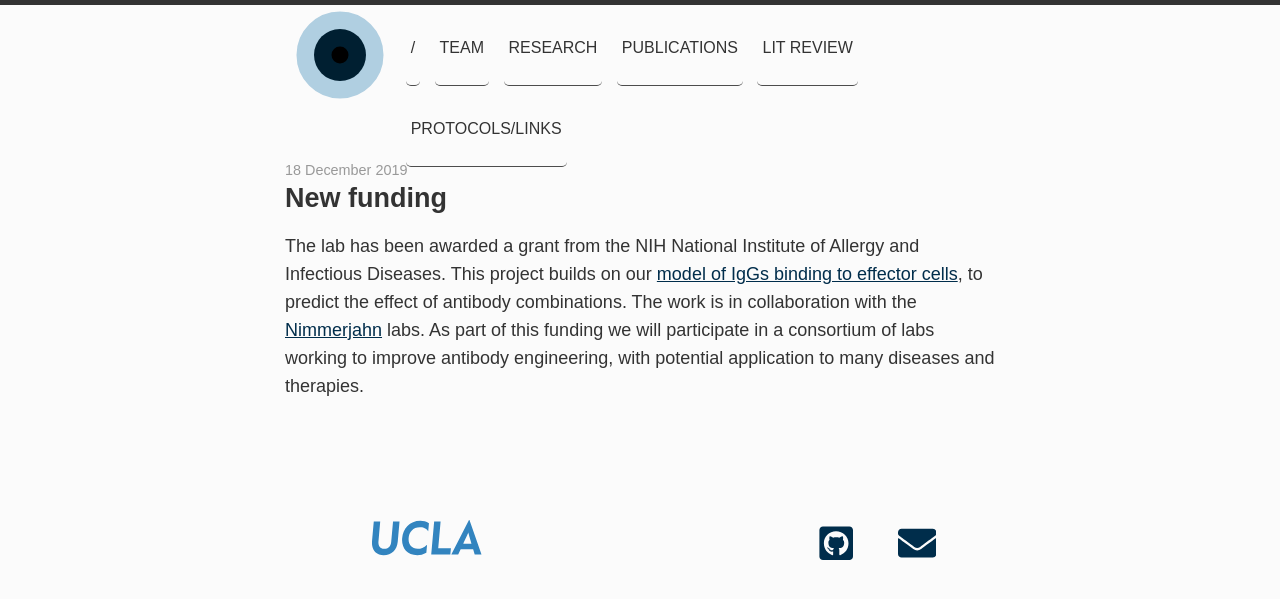
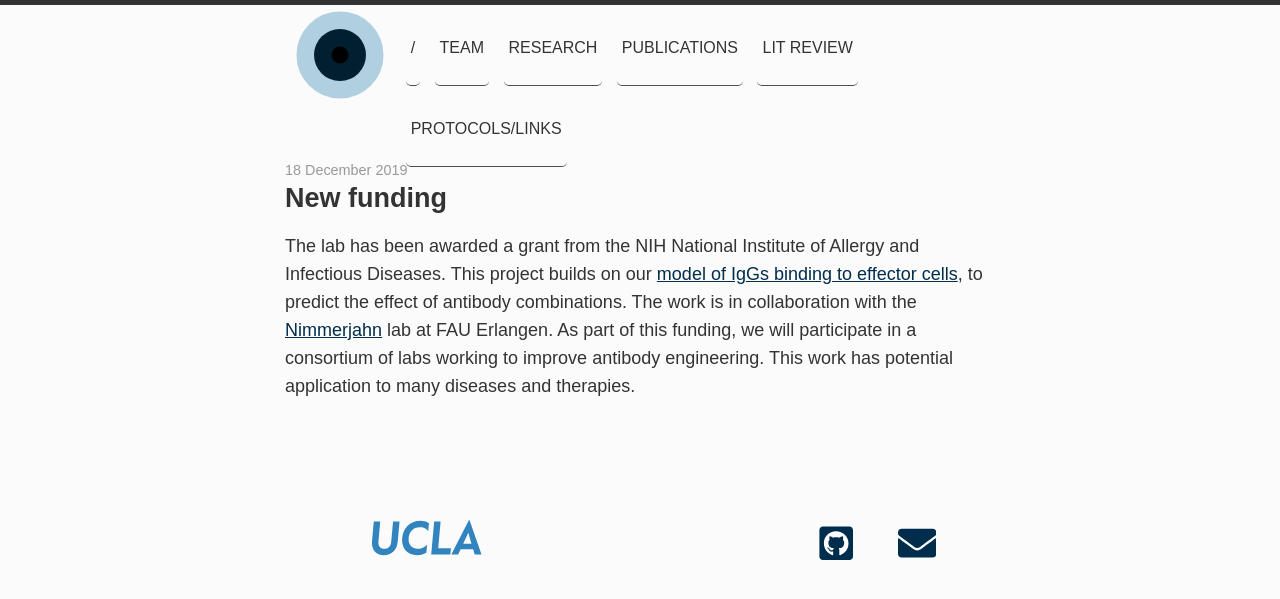
Before and after one commit to meyer-lab/asmlab.org, a Jekyll site: the page built from _posts/news/2019-12-18-NIAID-U01-funding.md, in a window 1280 px wide. Shown: the top 599 px of the page. Built offline with Jekyll 4.4.1, drawn with Linux system fonts in a browser that asks for light colours; some web fonts are replaced.

Commit message:
Update 2019-12-18-NIAID-U01-funding.md

```diff
--- a/_posts/news/2019-12-18-NIAID-U01-funding.md
+++ b/_posts/news/2019-12-18-NIAID-U01-funding.md
@@ -4,4 +4,4 @@
 date:   2019-12-18 12:00:00
 categories: news
 ---
-The lab has been awarded a grant from the NIH National Institute of Allergy and Infectious Diseases. This project builds on our [model of IgGs binding to effector cells](https://doi.org/10.1016/j.cels.2018.05.018), to predict the effect of antibody combinations. The work is in collaboration with the [Nimmerjahn](https://www.genetik.nat.uni-erlangen.de/English/research/nimmerjahn.shtml) labs. As part of this funding we will participate in a consortium of labs working to improve antibody engineering, with potential application to many diseases and therapies.
+The lab has been awarded a grant from the NIH National Institute of Allergy and Infectious Diseases. This project builds on our [model of IgGs binding to effector cells](https://doi.org/10.1016/j.cels.2018.05.018), to predict the effect of antibody combinations. The work is in collaboration with the [Nimmerjahn](https://www.genetik.nat.uni-erlangen.de/English/research/nimmerjahn.shtml) lab at FAU Erlangen. As part of this funding, we will participate in a consortium of labs working to improve antibody engineering. This work has potential application to many diseases and therapies.
```
